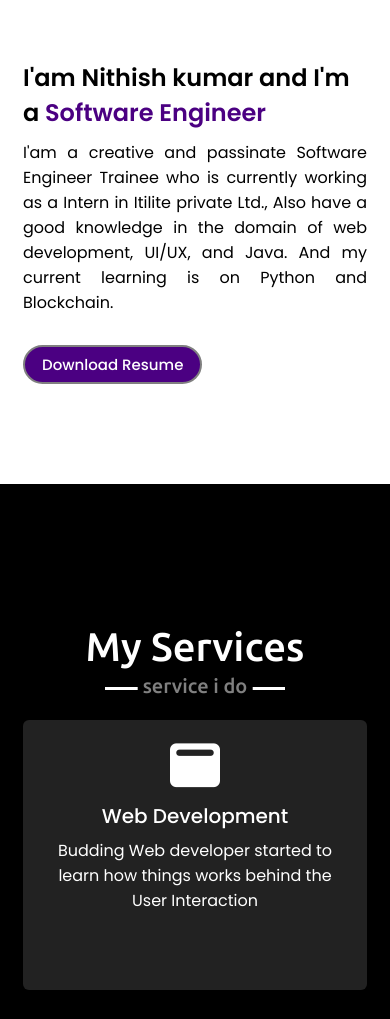
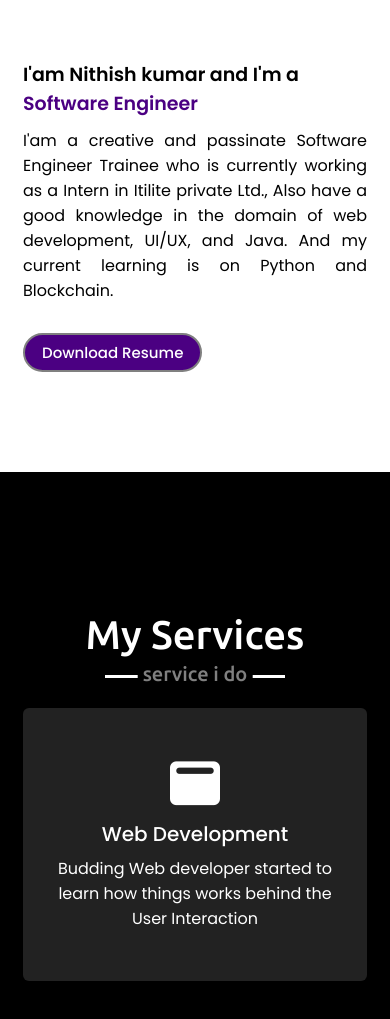
Before and after one commit to nithishkumar98/nithishkumar98.github.io, a plain HTML site: page index.html in a window 390 px wide. Shown: the part 1400-2419 px from the top of the page. Drawn offline with nearby package versions, Linux system fonts and the light colour scheme.

Commit message:
Minor ui changes

```diff
--- a/style.css
+++ b/style.css
@@ -261,8 +261,8 @@ section .title::after{
     background: #222;
     text-align: center;
     border-radius: 6px;
-    padding: 20px 25px;
-    height: 270px;
+    padding: 50px 25px;
+    /* height: 270px; */
     margin-top: 30px;
     cursor: pointer;
     transition: all 0.3s ease;
@@ -304,18 +304,11 @@ section .title::after{
         height: 350px;
         width: 350px;
     }
-
-
-
 }
 
 @media (max-width: 991px){
     .max-width{
         padding: 0 50px;
-    }
-
-    .services .serv-content .card{
-        width: calc(50% - 20px);
     }
 }
 
@@ -399,6 +392,7 @@ section .title::after{
     }
     .services .serv-content .card{
         width: calc(50% - 20px);
+        margin-bottom: 20px;
     }
 
 }
@@ -439,5 +433,8 @@ section .title::after{
         font-size: 20px;
 
     }
+    .about .about-content .right .text{
+        font-size: 19px;
+    }
 
 }
```
